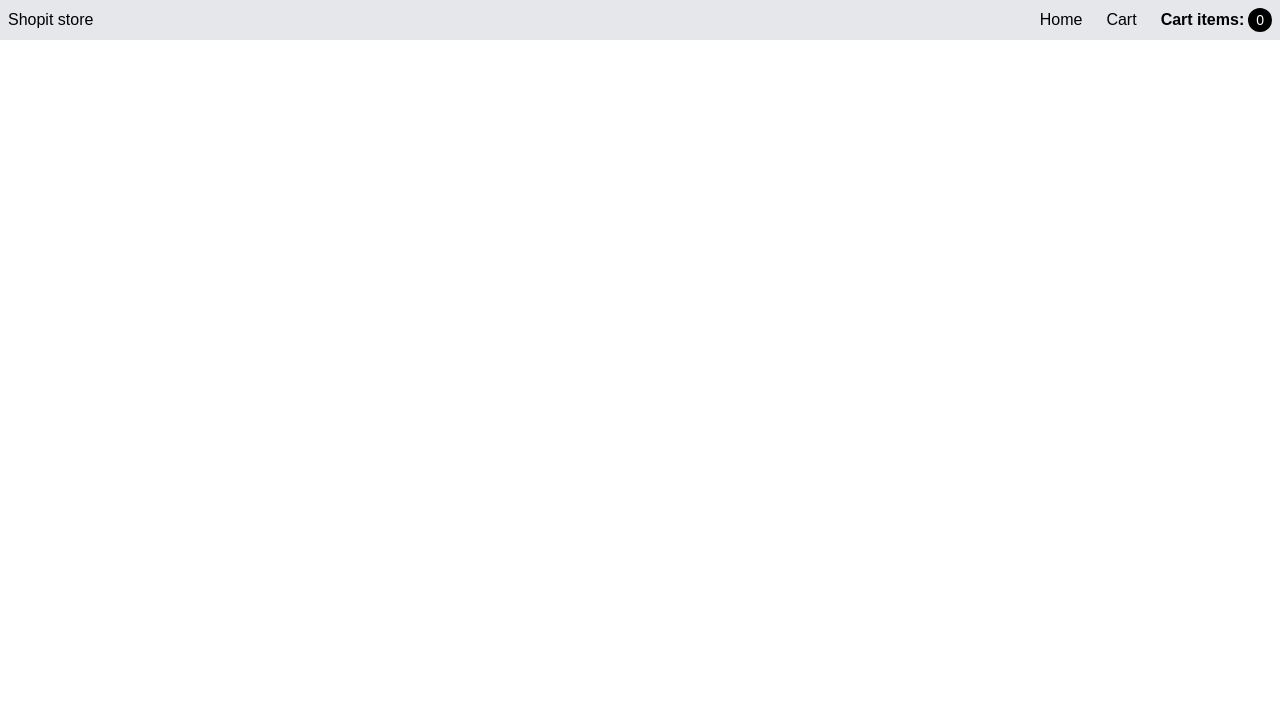
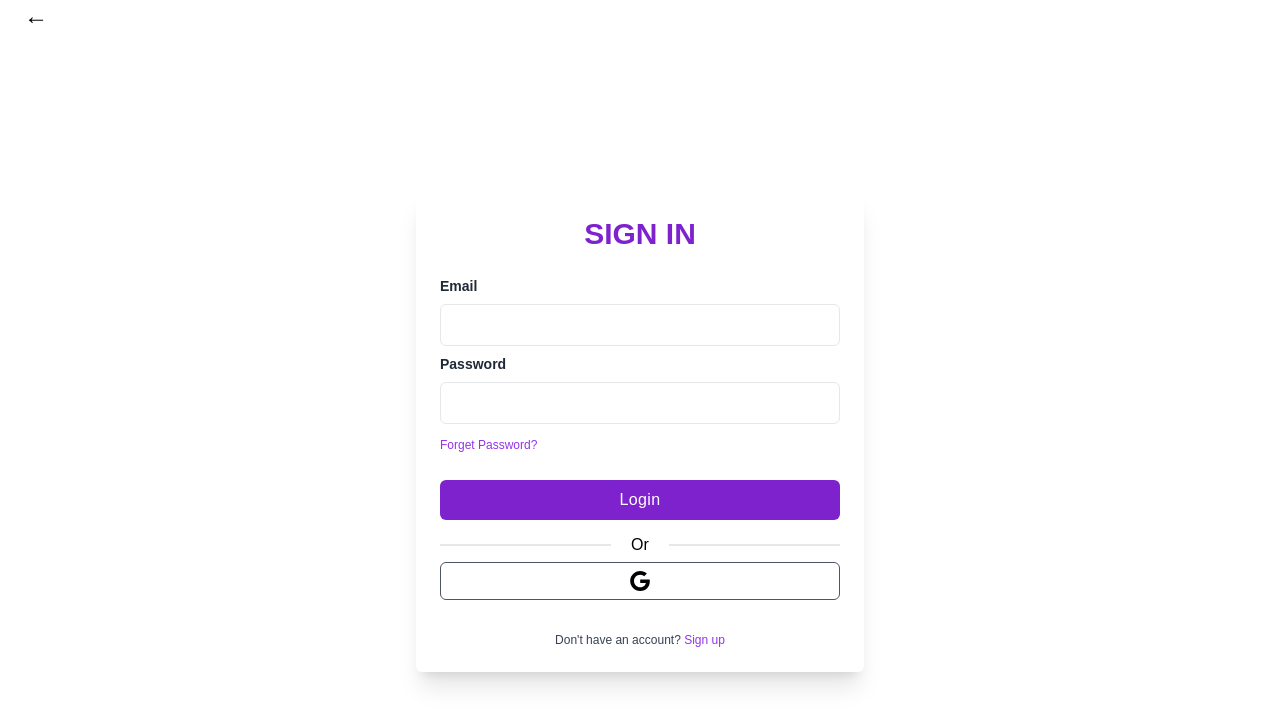
Before and after one commit to ratishjain12/Shopit-reduxtoolkit, a React (Vite) app: page /login in a window 1280 px wide. Shown: the top 726 px of the page. Built offline with nearby package versions, Linux system fonts and the light colour scheme; the HTML template or start-up script is replaced by a standard one.

Commit message:
added cart functionality and login and signup page

```diff
--- a/src/App.jsx
+++ b/src/App.jsx
@@ -1,4 +1,3 @@
-import { useState } from "react";
 import "./App.css";
 import { Route, Routes } from "react-router-dom";
 import Home from "./pages/Home";
@@ -6,17 +5,20 @@
 import Navbar from "./components/Navbar";
 import { Provider } from "react-redux";
 import store from "./store/store";
+import Login from "./pages/Login";
+import Register from "./pages/Register";
 
 function App() {
-  const [count, setCount] = useState(0);
-
   return (
     <>
       <Provider store={store}>
-        <Navbar />
         <Routes>
-          <Route path="/" element={<Home />} />
-          <Route path="/cart" element={<Cart />} />
+          <Route path="/" element={<Navbar />}>
+            <Route index element={<Home />} />
+            <Route path="/cart" element={<Cart />} />
+          </Route>
+          <Route path="/login" element={<Login />} />
+          <Route path="/register" element={<Register />} />
         </Routes>
       </Provider>
     </>
--- a/src/components/Navbar.jsx
+++ b/src/components/Navbar.jsx
@@ -1,9 +1,10 @@
-import { Link } from "react-router-dom";
+import { Link, Outlet } from "react-router-dom";
 import { useSelector } from "react-redux/es/hooks/useSelector";
 const Navbar = () => {
   const item = useSelector((state) => state.cart.data);
 
   return (
+    <>
       <div className="nav-wrapper w-full bg-gray-200 sticky top-0">
         <div className="flex container mx-auto justify-between p-2 items-center">
           <span className="logo">Shopit store</span>
@@ -16,9 +17,12 @@
                 {item.length}
               </span>{" "}
             </span>
+            <Link to="/login">Login</Link>
           </div>
         </div>
       </div>
+      <Outlet />
+    </>
   );
 };
 export default Navbar;
--- a/src/components/Productcard.jsx
+++ b/src/components/Productcard.jsx
@@ -16,7 +16,7 @@
   }
 
   return (
-    <div className="w-[20rem] sm:h-[20rem] sm:w-[24rem] md:[w-45vw] lg:w-[16rem] md:h-[22rem]  rounded-lg shadow-md flex flex-col justify-between ">
+    <div className="w-[20rem] sm:h-[26rem] sm:w-[24rem] md:[w-45vw] lg:w-[16rem] md:h-[22rem]  rounded-lg shadow-md flex flex-col justify-between ">
       <img
         className=" w-full object-contain h-[20vh] "
         src={image}
--- a/src/pages/Cart.jsx
+++ b/src/pages/Cart.jsx
@@ -1,13 +1,23 @@
 import { useSelector, useDispatch } from "react-redux";
-import { remove } from "../store/cartSlice";
+import { remove, add } from "../store/cartSlice";
 import { useEffect } from "react";
 const Cart = () => {
   const products = useSelector((state) => state.cart.data);
-  const totalCost = useSelector((state) => state.cart.totalCost);
   const dispatch = useDispatch();
 
   function handleRemove(id) {
     dispatch(remove(id));
+  }
+  function handleAdd(product) {
+    dispatch(add(product));
+  }
+
+  function calcTotalCost() {
+    let tc = 0;
+    products.forEach((items) => {
+      tc += items.price * items.qty;
+    });
+    return tc;
   }
 
   return (
@@ -22,16 +32,28 @@
         {products.map((product) => (
           <div key={product.id} className="cartCard border-b-2">
             <img src={product.image} alt="" className="h-[80px]" />
-            <h5>{product.title}</h5>
-            <h5>${product.price}</h5>
-            <button className="btn" onClick={() => handleRemove(product.id)}>
-              Remove
-            </button>
+            <h5 className="text-sm mr-2 ml-1 text-center">{product.title}</h5>
+            <h5 className="text-sm mr-2">${product.price}</h5>
+            <h5 className="text-sm mr-2">Qty: {product.qty}</h5>
+            <div className="flex flex-col">
+              <button
+                className="bg-[#764abc] py-2 px-1 text-white rounded-lg mb-1"
+                onClick={() => handleAdd(product)}
+              >
+                +
+              </button>
+              <button
+                className="bg-[#764abc] py-2 px-3 text-white rounded-lg mb-1"
+                onClick={() => handleRemove(product.id)}
+              >
+                -
+              </button>
+            </div>
           </div>
         ))}
         {products.length > 0 && (
           <div className="btn mx-2 text-center mt-12">
-            Cart total: ${totalCost.toFixed(2)}
+            Cart total: ${calcTotalCost().toFixed(2)}
           </div>
         )}
       </div>
--- /dev/null
+++ b/src/pages/Login.jsx
@@ -0,0 +1,80 @@
+import { Link } from "react-router-dom";
+
+export default function Login() {
+  return (
+    <>
+      <Link to="/">
+        <p className="text-2xl px-6 ">&larr;</p>
+      </Link>
+      <div className="relative flex flex-col justify-center min-h-screen overflow-hidden items-center ">
+        <div className=" w-[28rem] p-6 bg-white rounded-md shadow-xl lg:max-w-xl">
+          <h1 className="text-3xl font-semibold text-center text-purple-700 uppercase">
+            Sign in
+          </h1>
+          <form className="mt-6">
+            <div className="mb-2">
+              <label
+                for="email"
+                className="block text-sm font-semibold text-gray-800"
+              >
+                Email
+              </label>
+              <input
+                type="email"
+                className="block w-full px-4 py-2 mt-2 text-purple-700 bg-white border rounded-md focus:border-purple-400 focus:ring-purple-300 focus:outline-none focus:ring focus:ring-opacity-40"
+              />
+            </div>
+            <div className="mb-2">
+              <label
+                for="password"
+                className="block text-sm font-semibold text-gray-800"
+              >
+                Password
+              </label>
+              <input
+                type="password"
+                className="block w-full px-4 py-2 mt-2 text-purple-700 bg-white border rounded-md focus:border-purple-400 focus:ring-purple-300 focus:outline-none focus:ring focus:ring-opacity-40"
+              />
+            </div>
+            <a href="#" className="text-xs text-purple-600 hover:underline">
+              Forget Password?
+            </a>
+            <div className="mt-6">
+              <button className="w-full px-4 py-2 tracking-wide text-white transition-colors duration-200 transform bg-purple-700 rounded-md hover:bg-purple-600 focus:outline-none focus:bg-purple-600">
+                Login
+              </button>
+            </div>
+          </form>
+          <div className="relative flex items-center justify-center w-full mt-6 border border-t">
+            <div className="absolute px-5 bg-white">Or</div>
+          </div>
+          <div className="flex mt-4 gap-x-2">
+            <button
+              type="button"
+              className="flex items-center justify-center w-full p-2 border border-gray-600 rounded-md focus:ring-2 focus:ring-offset-1 focus:ring-violet-600"
+            >
+              <svg
+                xmlns="http://www.w3.org/2000/svg"
+                viewBox="0 0 32 32"
+                className="w-5 h-5 fill-current"
+              >
+                <path d="M16.318 13.714v5.484h9.078c-0.37 2.354-2.745 6.901-9.078 6.901-5.458 0-9.917-4.521-9.917-10.099s4.458-10.099 9.917-10.099c3.109 0 5.193 1.318 6.38 2.464l4.339-4.182c-2.786-2.599-6.396-4.182-10.719-4.182-8.844 0-16 7.151-16 16s7.156 16 16 16c9.234 0 15.365-6.49 15.365-15.635 0-1.052-0.115-1.854-0.255-2.651z"></path>
+              </svg>
+            </button>
+          </div>
+
+          <p className="mt-8 text-xs font-light text-center text-gray-700">
+            {" "}
+            Don't have an account?{" "}
+            <Link
+              to="/register"
+              className="font-medium text-purple-600 hover:underline"
+            >
+              Sign up
+            </Link>
+          </p>
+        </div>
+      </div>
+    </>
+  );
+}
--- /dev/null
+++ b/src/pages/Register.jsx
@@ -0,0 +1,50 @@
+import { Link } from "react-router-dom";
+
+export default function Register() {
+  return (
+    <>
+      <Link to="/login">
+        <p className="text-2xl px-6 ">&larr;</p>
+      </Link>
+      <div className="relative flex flex-col justify-center min-h-screen overflow-hidden items-center ">
+        <div className=" w-[28rem] p-6 bg-white rounded-md shadow-xl lg:max-w-xl">
+          <h1 className="text-3xl font-semibold text-center text-purple-700 uppercase">
+            SIGN UP
+          </h1>
+          <form className="mt-6">
+            <div className="mb-2">
+              <label
+                for="email"
+                className="block text-sm font-semibold text-gray-800"
+              >
+                Email
+              </label>
+              <input
+                type="email"
+                className="block w-full px-4 py-2 mt-2 text-purple-700 bg-white border rounded-md focus:border-purple-400 focus:ring-purple-300 focus:outline-none focus:ring focus:ring-opacity-40"
+              />
+            </div>
+            <div className="mb-2">
+              <label
+                for="password"
+                className="block text-sm font-semibold text-gray-800"
+              >
+                Password
+              </label>
+              <input
+                type="password"
+                className="block w-full px-4 py-2 mt-2 text-purple-700 bg-white border rounded-md focus:border-purple-400 focus:ring-purple-300 focus:outline-none focus:ring focus:ring-opacity-40"
+              />
+            </div>
+
+            <div className="mt-6">
+              <button className="w-full px-4 py-2 tracking-wide text-white transition-colors duration-200 transform bg-purple-700 rounded-md hover:bg-purple-600 focus:outline-none focus:bg-purple-600">
+                Register
+              </button>
+            </div>
+          </form>
+        </div>
+      </div>
+    </>
+  );
+}
--- a/src/store/cartSlice.jsx
+++ b/src/store/cartSlice.jsx
@@ -1,27 +1,34 @@
 import { createSlice } from "@reduxjs/toolkit";
 
+const initialState = {
+  data: localStorage.getItem("cartItems")
+    ? JSON.parse(localStorage.getItem("cartItems"))
+    : [],
+};
 const cartSlice = createSlice({
   name: "cart",
-  initialState: {
-    data: [],
-    totalCost: 0,
-    // totalValue: function () {
-    //   sum = 0;
-    //   this.data.forEach((item) => {
-    //     sum += item.price;
-    //   });
-    //   return sum;
-    // },
-  },
+  initialState: initialState,
   reducers: {
     add(state, action) {
-      state.totalCost += action.payload.price;
-      state.data.push(action.payload);
+      let idx = state.data.findIndex((item) => item.id == action.payload.id);
+      if (idx !== -1) {
+        state.data[idx].qty += 1;
+      } else {
+        action.payload.qty = 1;
+        state.data.push(action.payload);
+      }
+
+      localStorage.setItem("cartItems", JSON.stringify(state.data));
     },
     remove(state, action) {
-      let item = state.data.findIndex((item) => item.id === action.payload);
-      state.totalCost -= state.data[item].price;
-      state.data = state.data.filter((item) => item.id !== action.payload);
+      let item = state.data.find((item) => item.id === action.payload);
+      if (item.qty == 1) {
+        state.data = state.data.filter((item) => item.id !== action.payload);
+      } else {
+        let index = state.data.findIndex((item) => item.id === action.payload);
+        state.data[index].qty -= 1;
+      }
+      localStorage.setItem("cartItems", JSON.stringify(state.data));
     },
   },
 });
```
Lines whose indentation alone changed are shown as unchanged.
